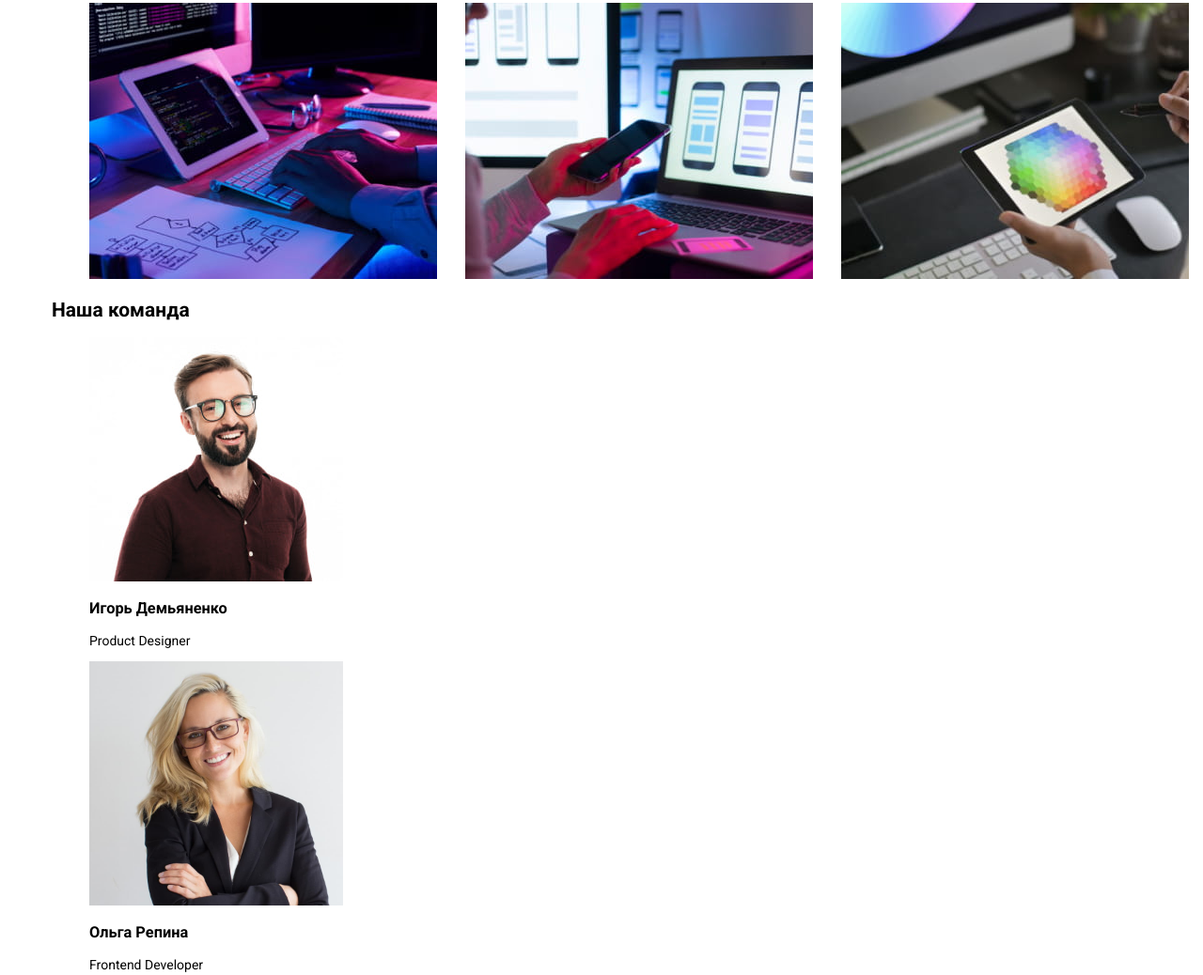
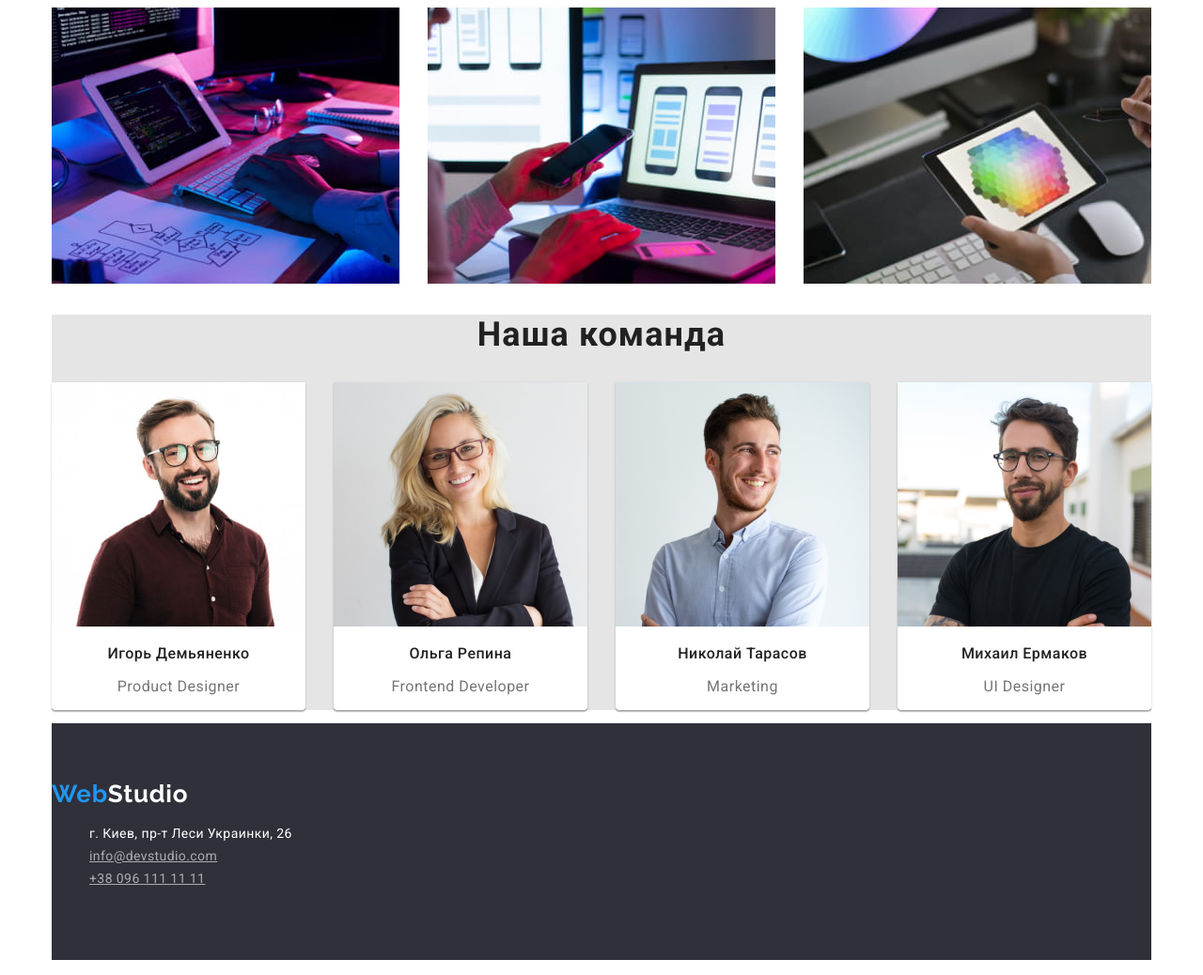
Before and after one commit to Shumytska/goit-markup-hw-02, a plain HTML site: page index.html in a window 1280 px wide. Shown: the part 880-1918 px from the top of the page at 94% size. Drawn offline with Linux system fonts and the light colour scheme.

Commit message:
закінчила стилізацію index html

```diff
--- a/css/style.css
+++ b/css/style.css
@@ -9,10 +9,12 @@
     --primary-fsz: 14px;
 }
 
+
 body {
     font-size: var(--primary-fsz);
     font-family: var(--primary-font);
 }
+
 
 .list {
     list-style: none;
@@ -21,6 +23,7 @@ body {
 .content {
     width: 1170px;
     margin: 0 auto;
+
 }
 
 /* header */
@@ -71,7 +74,6 @@ body {
 .contact-link {
     color: var(--secondary-color);
     font-weight: 500;
-    font-size: 14px;
     line-height: 16px;
     letter-spacing: 0.02em;
     text-decoration: none;
@@ -148,7 +150,6 @@ body {
 
 .benefits-item-title {
     font-weight: 700;
-    font-size: 14px;
     line-height: 16px;
     letter-spacing: 0.03em;
     text-transform: uppercase;
@@ -157,7 +158,6 @@ body {
 
 .benefits-item-descr {
     font-weight: 400;
-    font-size: 14px;
     line-height: 1.71;
     letter-spacing: 0.03em;
     color: var(--primary-color);
@@ -166,7 +166,7 @@ body {
 /* work */
 
 .work {
-
+    margin: 0 auto;
 }
 
 .work-title {
@@ -180,8 +180,105 @@ body {
 
 .work-list {
     display: flex;
+    padding: 0;
 }
 
 .work-item {
     margin-right: 30px;
 }
+
+/* team */
+
+.team {
+    margin: 0 auto;
+    background-color: var(--primary-bgc);
+}
+
+.team-title {
+    font-weight: 700;
+    font-size: 36px;
+    line-height: 42px;
+    text-align: center;
+    letter-spacing: 0.03em;
+    color: var(--secondary-color);
+}
+
+.team-list {
+    display: flex;
+    align-items: center;
+    padding: 0;
+}
+
+.team-item {
+    margin-right: 30px;
+    background: #FFFFFF;
+    box-shadow: 0px 1px 3px rgba(0, 0, 0, 0.12), 0px 1px 1px rgba(0, 0, 0, 0.14), 0px 2px 1px rgba(0, 0, 0, 0.2);
+    border-radius: 0px 0px 4px 4px;
+}
+
+
+.team-item-name {
+    font-weight: 500;
+    font-size: 16px;
+    line-height: 19px;
+    text-align: center;
+    letter-spacing: 0.03em;
+    color: var(--secondary-color);
+}
+
+.team-item-job {
+    font-weight: 400;
+    font-size: 16px;
+    line-height: 19px;
+    text-align: center;
+    letter-spacing: 0.03em;
+    color: var(--primary-color);
+}
+
+/* footer */
+
+.footer {
+    background-color: var(--secondary-bgc);
+    margin: 0 auto;
+    padding-top: 60px;
+    padding-bottom: 60px;
+}
+
+.footer-address {
+    font-style: normal;
+    font-weight: 400;
+    font-size: 14px;
+    line-height: 1.71;
+    letter-spacing: 0.03em;
+}
+
+.footer-logo {
+    font-family: var(--secondary-font);
+    font-weight: 700;
+    font-size: 26px;
+    line-height: 31px;
+    letter-spacing: 0.03em;
+    color: #FFFFFF;
+    text-decoration: none;
+}
+
+.footer-logo-part {
+    color: var(--accent-color);
+}
+
+.footer-list-link {
+    text-decoration: none;
+    font-weight: 400;
+    font-size: 14px;
+     line-height: 1.71;
+    letter-spacing: 0.03em;
+    color: #FFFFFF;
+}
+
+.footer-list-contact {
+    font-weight: 400;
+    font-size: 14px;
+    line-height: 1.71;
+    letter-spacing: 0.03em;
+    color: rgba(255, 255, 255, 0.6);
+}
--- a/index.html
+++ b/index.html
@@ -83,44 +83,44 @@
 			</section>
 			<!-- team -->
 			<section class="team">
-				<h2>Наша команда</h2>
-				<ul class="list">
-					<li>
+				<h2 class="team-title">Наша команда</h2>
+				<ul class="team-list list">
+					<li class="team-item">
 						<img src="./img/ihor.jpg" alt="Фото Игоря" width="270" />
-						<h3>Игорь Демьяненко</h3>
-						<p>Product Designer</p>
+						<h3 class="team-item-name">Игорь Демьяненко</h3>
+						<p class="team-item-job">Product Designer</p>
 					</li>
-					<li>
+					<li class="team-item">
 						<img src="./img/olha.jpg" alt="Фото Ольги" width="270" />
-						<h3>Ольга Репина</h3>
-						<p>Frontend Developer</p>
+						<h3 class="team-item-name">Ольга Репина</h3>
+						<p class="team-item-job">Frontend Developer</p>
 					</li>
-					<li>
+					<li class="team-item">
 						<img src="./img/mykola.jpg" alt="Фото Николая" width="270" />
-						<h3>Николай Тарасов</h3>
-						<p>Marketing</p>
+						<h3 class="team-item-name">Николай Тарасов</h3>
+						<p class="team-item-job">Marketing</p>
 					</li>
-					<li>
+					<li class="team-item">
 						<img src="./img/myhailo.jpg" alt="Фото Михаила" width="270" />
-						<h3>Михаил Ермаков</h3>
-						<p>UI Designer</p>
+						<h3 class="team-item-name">Михаил Ермаков</h3>
+						<p class="team-item-job">UI Designer</p>
 					</li>
 				</ul>
 			</section>
 		</main>
 		<!-- footer -->
 		<footer class="footer content">
-			<address>
-				<a href="./index.html">WebStudio</a>
-				<ul class="list">
+			<address class="footer-address">
+				<a href="./index.html" class="footer-logo"><span class="footer-logo-part">Web</span>Studio</a>
+				<ul class="footer-list list">
 					<li>
-						<a href="#">г. Киев, пр-т Леси Украинки, 26</a>
+						<a href="#" class="footer-list-link">г. Киев, пр-т Леси Украинки, 26</a>
 					</li>
 					<li>
-						<a href="mailto:info@devstudio.com">info@devstudio.com</a>
+						<a href="mailto:info@devstudio.com" class="footer-list-contact">info@devstudio.com</a>
 					</li>
 					<li>
-						<a href="tel:+380961111111">+38 096 111 11 11</a>
+						<a href="tel:+380961111111" class="footer-list-contact">+38 096 111 11 11</a>
 					</li>
 				</ul>
 			</address>
```
